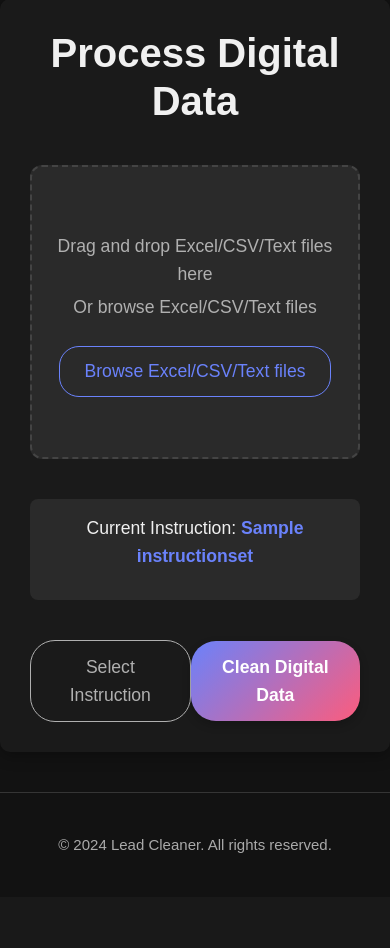
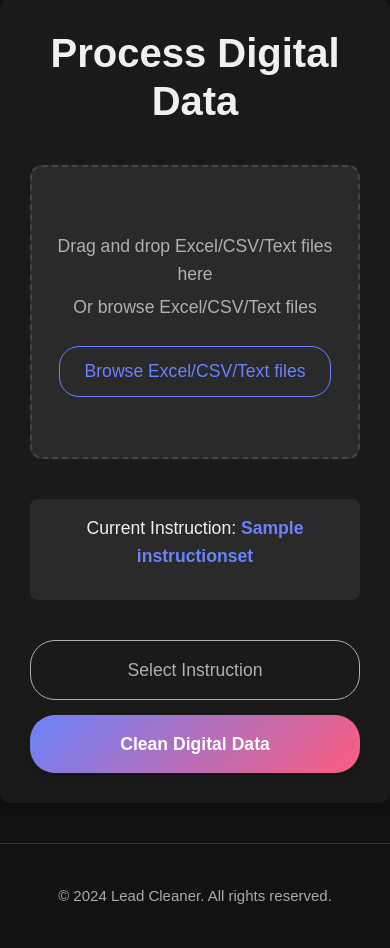
Before and after one commit to safal-dev/ai-data-cleaner, a Django app: page /process-digital-data/ in a window 390 px wide. Shown: the part 151-1099 px from the top of the page. Before the commit the page ends 1004 px from the top, so only its background shows below. Run offline with Django 5.2, Linux system fonts and the light colour scheme; a user stored in the database is signed in; tables that the repository leaves empty hold one stand-in row (values such as "Sample post").

Commit message:
fixing the button responsiveness

```diff
--- a/static/css/process_data.css
+++ b/static/css/process_data.css
@@ -414,3 +414,24 @@ body {
     color: #ff6b6b;
     margin-top: 5px;
 }
+
+@media (max-width: 768px) {
+
+    /* Assuming the buttons are in a container like this */
+    .action-buttons-container {
+        flex-direction: column; /* THE KEY FIX: Stack the buttons vertically */
+        align-items: stretch;   /* Make buttons fill the full width of the container */
+        width: 100%;            /* Ensure the container takes up full available width */
+        gap: 15px;              /* Add some space between the stacked buttons */
+    }
+
+    /* Make both buttons have a consistent look on mobile */
+    .select-instruction-button,
+    .clean-data-button {
+        width: 100%;         /* Ensure buttons stretch to fill the container */
+        padding: 15px;       /* Increase padding for better touch targets */
+        font-size: 1.1em;    /* Make font size consistent and readable */
+        text-align: center;  /* Center the text inside the buttons */
+        margin: 0;           /* Remove any horizontal margins */
+    }
+}
```
